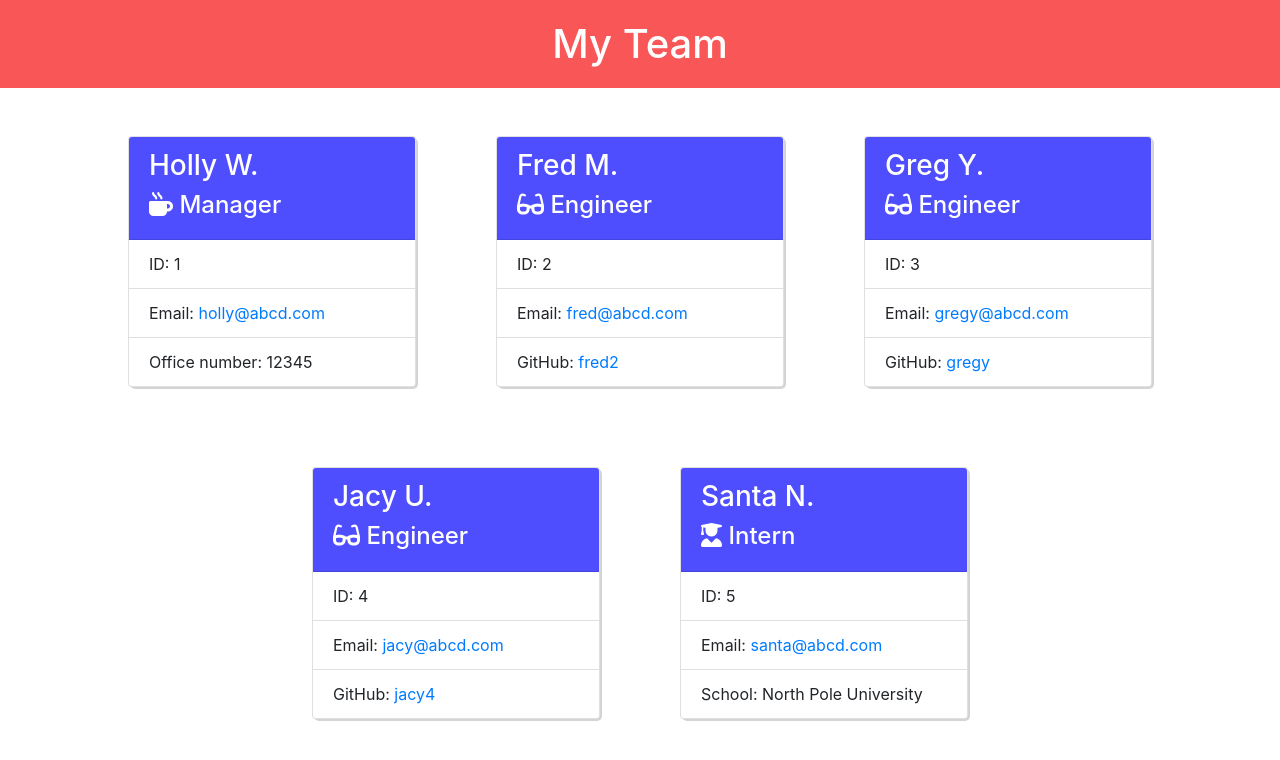
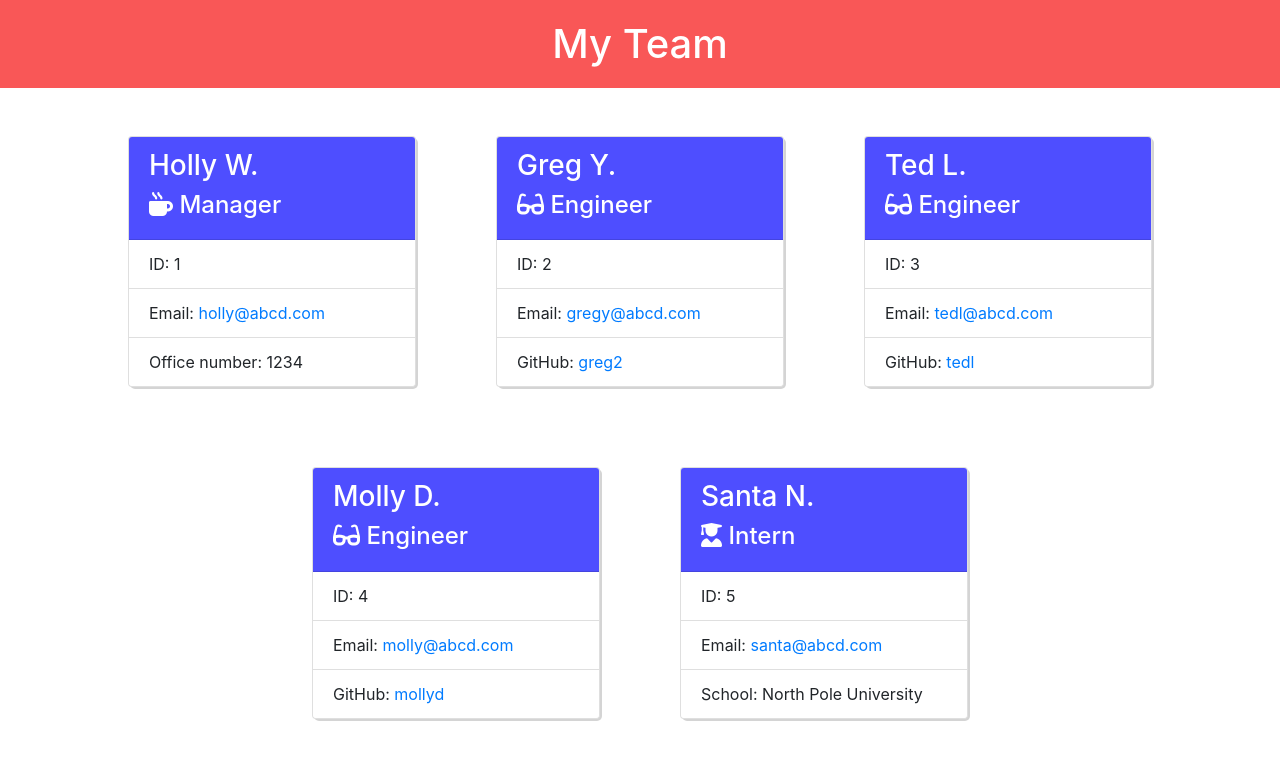
Before and after one commit to mariea1022/team-profile-generator, a website: page index.html in a window 1280 px wide. Drawn offline with nearby package versions, Linux system fonts and the light colour scheme.

Commit message:
added a new walkthrough video with better resolution & regenerated a new sample index.html

```diff
--- a/index.html
+++ b/index.html
@@ -19,43 +19,43 @@
             <ul class="list-group list-group-flush">
                 <li class="list-group-item">ID: 1</li>
                 <li class="list-group-item">Email: <a href="mailto:holly@abcd.com">holly@abcd.com</a></li>
-                <li class="list-group-item">Office number: 12345</li>
+                <li class="list-group-item">Office number: 1234</li>
             </ul>
          </div>
          </div><div class="cardContainer">
-            <div class="card" style="width: 18rem;">
-            <div class="card-header">
-            <h2>Fred M.</h2>
-            <h3><i class="fa-solid fa-glasses"></i> Engineer</h3>
-            </div>
-                <ul class="list-group list-group-flush">
-                    <li class="list-group-item">ID: 2</li>
-                    <li class="list-group-item">Email: <a href="mailto:fred@abcd.com">fred@abcd.com</a></li>
-                    <li class="list-group-item">GitHub: <a href="https:github.com/fred2">fred2</a></li>
-                </ul>
-            </div>
-            </div><div class="cardContainer">
             <div class="card" style="width: 18rem;">
             <div class="card-header">
             <h2>Greg Y.</h2>
             <h3><i class="fa-solid fa-glasses"></i> Engineer</h3>
             </div>
                 <ul class="list-group list-group-flush">
-                    <li class="list-group-item">ID: 3</li>
+                    <li class="list-group-item">ID: 2</li>
                     <li class="list-group-item">Email: <a href="mailto:gregy@abcd.com">gregy@abcd.com</a></li>
-                    <li class="list-group-item">GitHub: <a href="https:github.com/gregy">gregy</a></li>
+                    <li class="list-group-item">GitHub: <a href="https:github.com/greg2">greg2</a></li>
                 </ul>
             </div>
             </div><div class="cardContainer">
             <div class="card" style="width: 18rem;">
             <div class="card-header">
-            <h2>Jacy U.</h2>
+            <h2>Ted L.</h2>
+            <h3><i class="fa-solid fa-glasses"></i> Engineer</h3>
+            </div>
+                <ul class="list-group list-group-flush">
+                    <li class="list-group-item">ID: 3</li>
+                    <li class="list-group-item">Email: <a href="mailto:tedl@abcd.com">tedl@abcd.com</a></li>
+                    <li class="list-group-item">GitHub: <a href="https:github.com/tedl">tedl</a></li>
+                </ul>
+            </div>
+            </div><div class="cardContainer">
+            <div class="card" style="width: 18rem;">
+            <div class="card-header">
+            <h2>Molly D.</h2>
             <h3><i class="fa-solid fa-glasses"></i> Engineer</h3>
             </div>
                 <ul class="list-group list-group-flush">
                     <li class="list-group-item">ID: 4</li>
-                    <li class="list-group-item">Email: <a href="mailto:jacy@abcd.com">jacy@abcd.com</a></li>
-                    <li class="list-group-item">GitHub: <a href="https:github.com/jacy4">jacy4</a></li>
+                    <li class="list-group-item">Email: <a href="mailto:molly@abcd.com">molly@abcd.com</a></li>
+                    <li class="list-group-item">GitHub: <a href="https:github.com/mollyd">mollyd</a></li>
                 </ul>
             </div>
             </div><div class="cardContainer">
```
Also changed, not shown: README.md.
